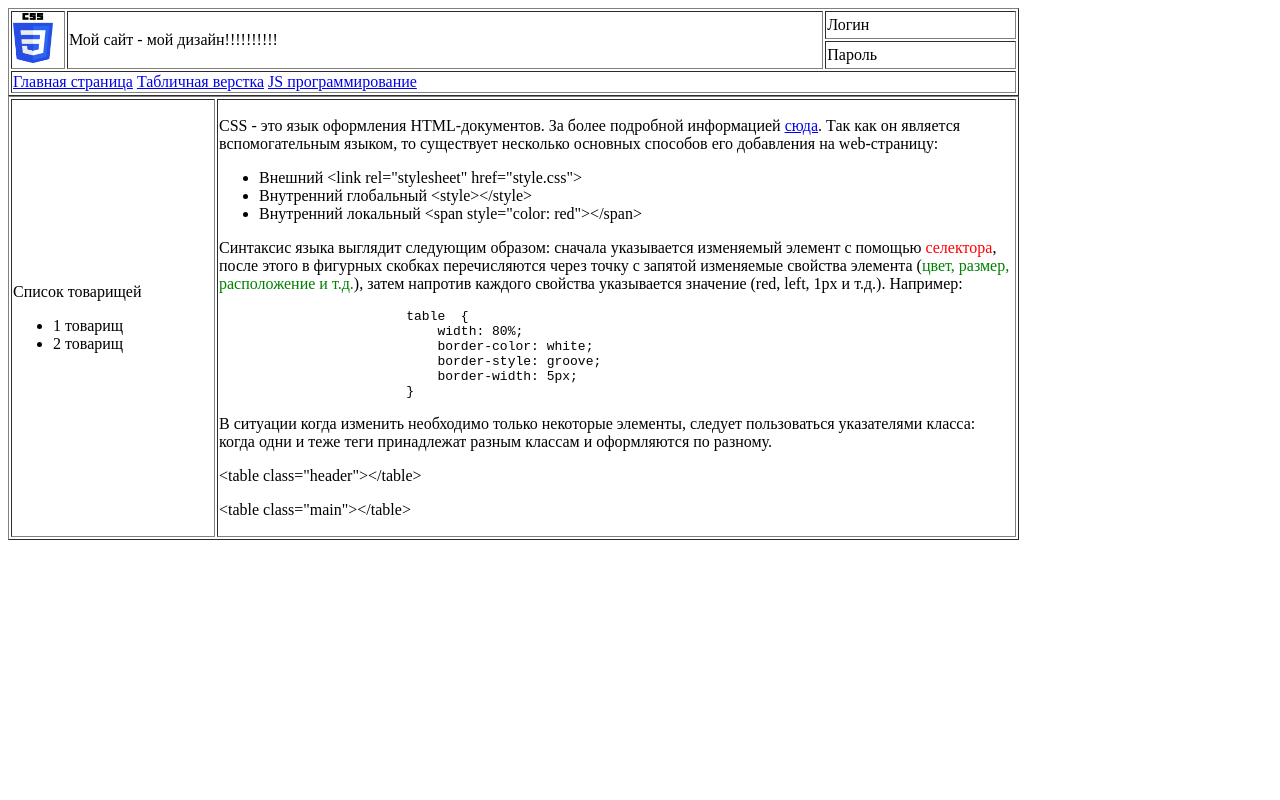
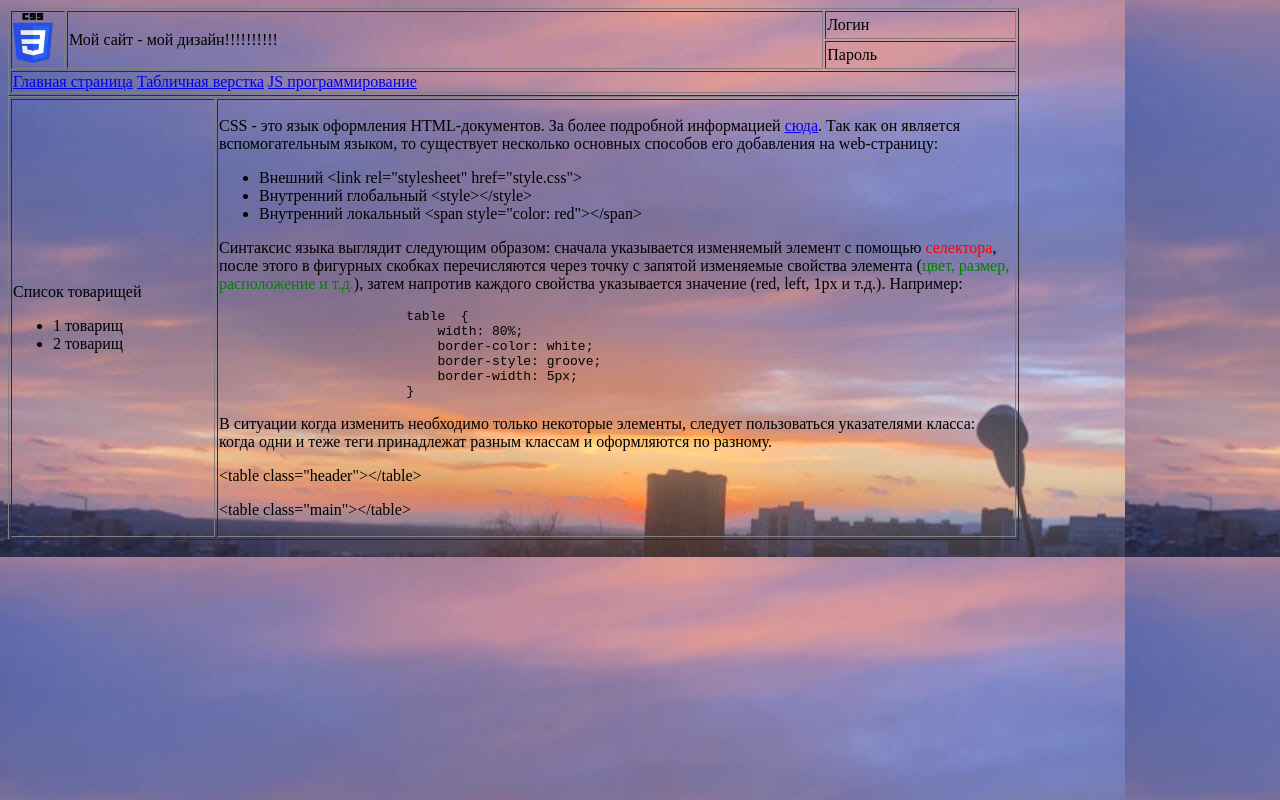
Before and after one commit to many-a/manyadance, a plain HTML site: page pages/html_css.html in a window 1280 px wide. Drawn offline with Linux system fonts and the light colour scheme.

Commit message:
Update html_css.html

```diff
--- a/pages/html_css.html
+++ b/pages/html_css.html
@@ -4,7 +4,7 @@
     <meta charset="UTF-8">
     <title>Об языке CSS </title>
 </head>
-<body background="fon.jpg">
+<body background="../images/fon.jpg">
     <table border= "1" width= "80%">
         <tr>
             <td rowspan="2" width="50"><img src="../images/css.png" width="40" height="50"></td>
```
